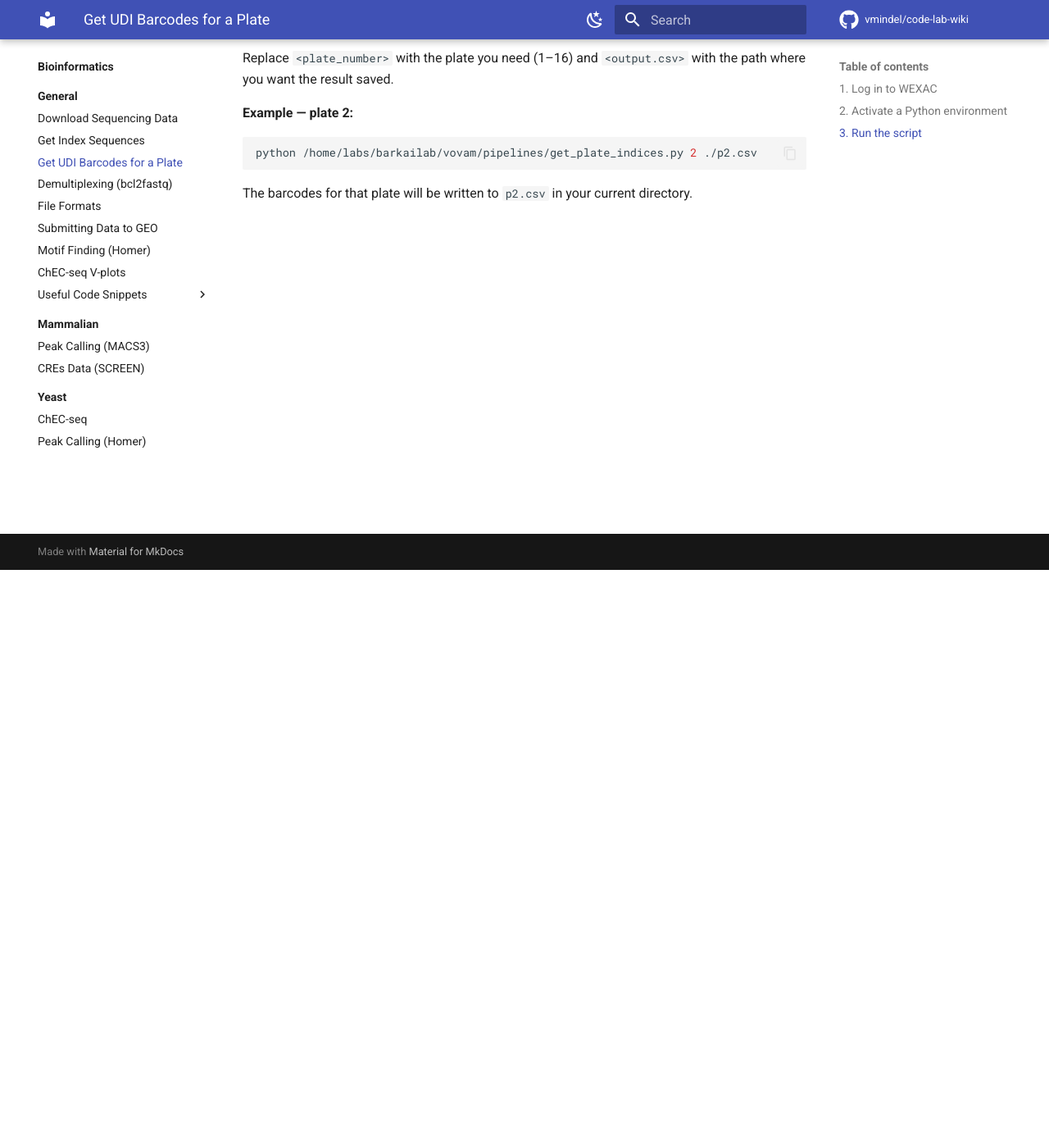
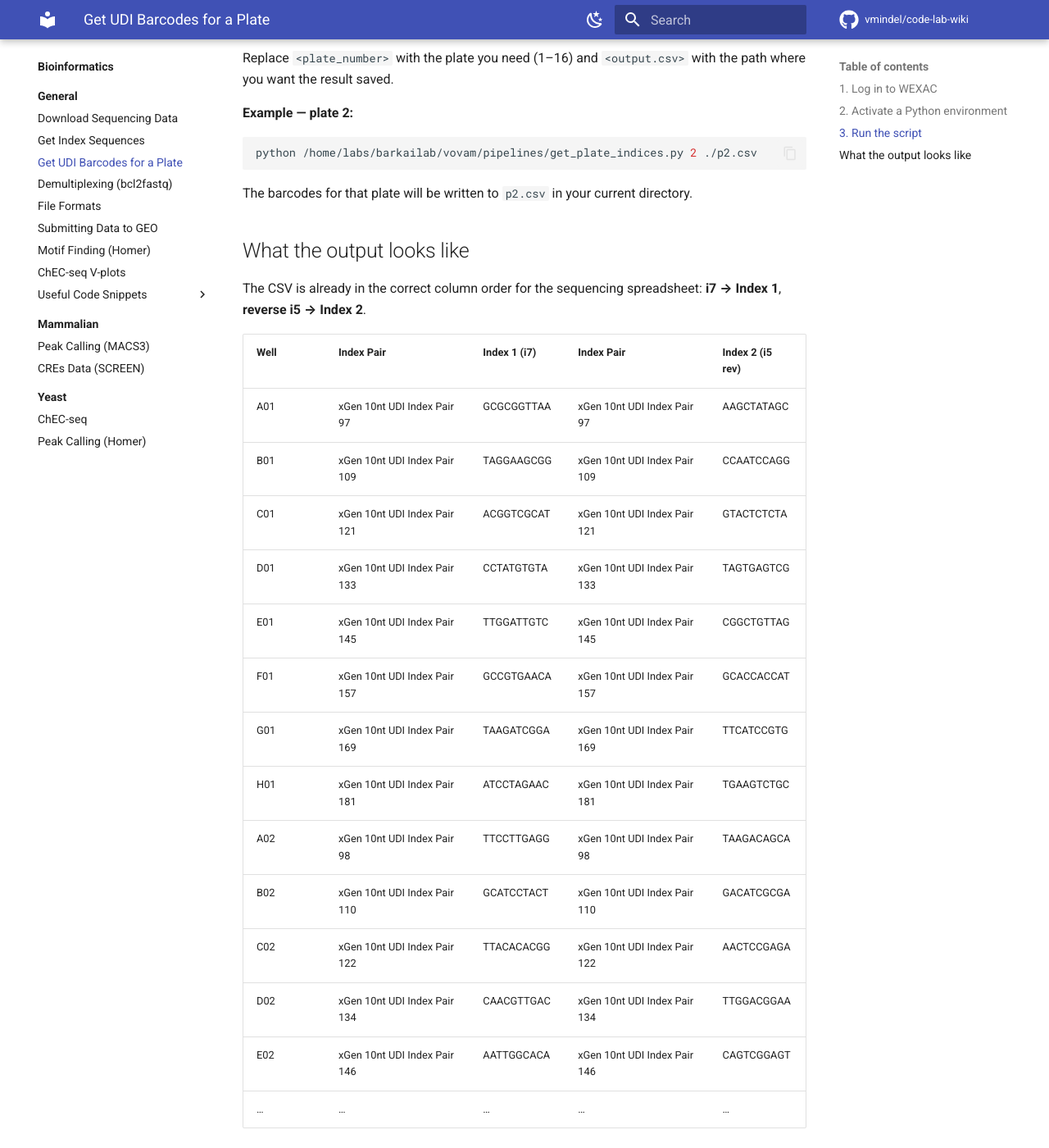
Before and after one commit to vmindel/code-lab-wiki, an MkDocs documentation site: the page built from docs/bioinformatics/general/get_barcodes_stubby.md, in a window 1280 px wide and 1400 px high, scrolled down 705 px. Shown: the whole window at 82% size. Built offline with MkDocs 1.6.1 and Material for MkDocs 9.7.7, drawn with Linux system fonts in a browser that asks for light colours; comment, search, counter and statistics services are not loaded.

Commit message:
example of the stubby adapters

````diff
--- a/docs/bioinformatics/general/get_barcodes_stubby.md
+++ b/docs/bioinformatics/general/get_barcodes_stubby.md
@@ -35,3 +35,25 @@ python /home/labs/barkailab/vovam/pipelines/get_plate_indices.py 2 ./p2.csv
 ```
 
 The barcodes for that plate will be written to `p2.csv` in your current directory.
+
+## What the output looks like
+
+The CSV is already in the correct column order for the sequencing spreadsheet:
+**i7 → Index 1**, **reverse i5 → Index 2**.
+
+| Well | Index Pair | Index 1 (i7) | Index Pair | Index 2 (i5 rev) |
+| ---- | ---------- | ------------ | ---------- | ---------------- |
+| A01 | xGen 10nt UDI Index Pair 97 | GCGCGGTTAA | xGen 10nt UDI Index Pair 97 | AAGCTATAGC |
+| B01 | xGen 10nt UDI Index Pair 109 | TAGGAAGCGG | xGen 10nt UDI Index Pair 109 | CCAATCCAGG |
+| C01 | xGen 10nt UDI Index Pair 121 | ACGGTCGCAT | xGen 10nt UDI Index Pair 121 | GTACTCTCTA |
+| D01 | xGen 10nt UDI Index Pair 133 | CCTATGTGTA | xGen 10nt UDI Index Pair 133 | TAGTGAGTCG |
+| E01 | xGen 10nt UDI Index Pair 145 | TTGGATTGTC | xGen 10nt UDI Index Pair 145 | CGGCTGTTAG |
+| F01 | xGen 10nt UDI Index Pair 157 | GCCGTGAACA | xGen 10nt UDI Index Pair 157 | GCACCACCAT |
+| G01 | xGen 10nt UDI Index Pair 169 | TAAGATCGGA | xGen 10nt UDI Index Pair 169 | TTCATCCGTG |
+| H01 | xGen 10nt UDI Index Pair 181 | ATCCTAGAAC | xGen 10nt UDI Index Pair 181 | TGAAGTCTGC |
+| A02 | xGen 10nt UDI Index Pair 98 | TTCCTTGAGG | xGen 10nt UDI Index Pair 98 | TAAGACAGCA |
+| B02 | xGen 10nt UDI Index Pair 110 | GCATCCTACT | xGen 10nt UDI Index Pair 110 | GACATCGCGA |
+| C02 | xGen 10nt UDI Index Pair 122 | TTACACACGG | xGen 10nt UDI Index Pair 122 | AACTCCGAGA |
+| D02 | xGen 10nt UDI Index Pair 134 | CAACGTTGAC | xGen 10nt UDI Index Pair 134 | TTGGACGGAA |
+| E02 | xGen 10nt UDI Index Pair 146 | AATTGGCACA | xGen 10nt UDI Index Pair 146 | CAGTCGGAGT |
+| … | … | … | … | … |
````
